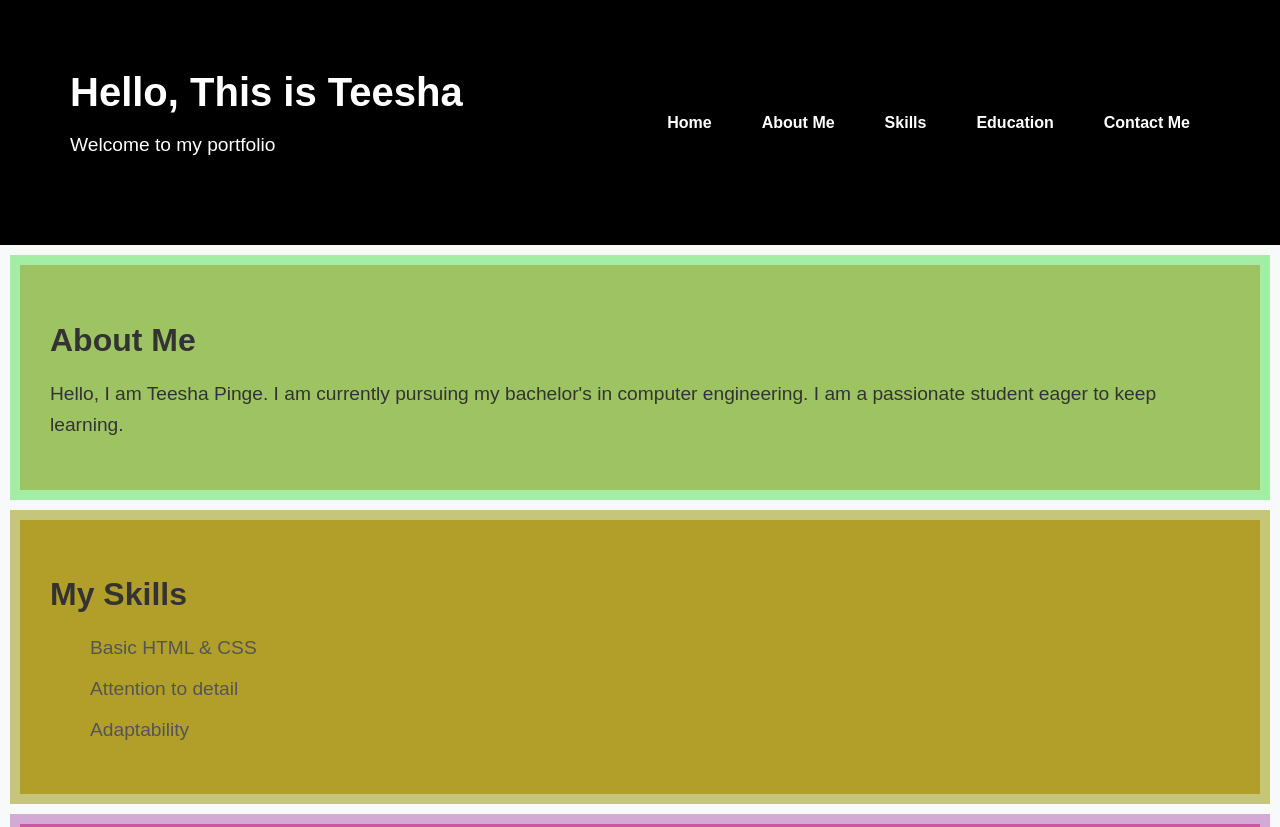
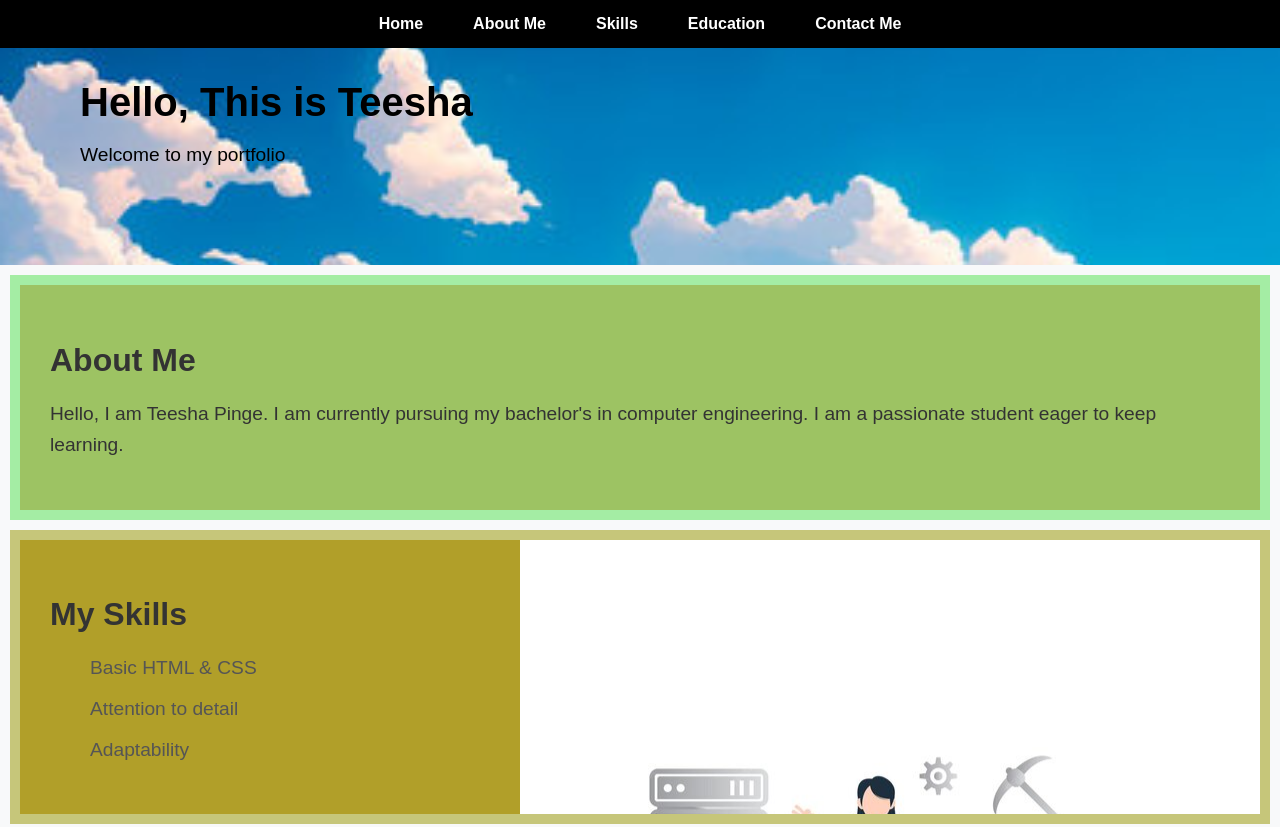
Before and after one commit to Teesha-hub/Portfolio, a plain HTML site: page index.html in a window 1280 px wide. Shown: the top 827 px of the page. Drawn offline with Linux system fonts and the light colour scheme; a script that the page names is missing.

Commit message:
add images

```diff
--- a/index.html
+++ b/index.html
@@ -8,12 +8,7 @@
 </head>
 <body>
 
-    <header id="home">
-        <div class="header-content">
-            <div class="intro">
-                <h1>Hello, This is Teesha</h1>
-                <p>Welcome to my portfolio</p>
-            </div>
+
             <nav id="navbar">
                 <a href="#home" class="nav-link" aria-label="Home">Home</a>
                 <a href="#about" class="nav-link" aria-label="About Me">About Me</a>
@@ -22,7 +17,13 @@
                 <a href="#contact" class="nav-link" aria-label="Contact Me">Contact Me</a>
             </nav>
         </div>
-    </header>
+        <header id="home">
+            <div class="header-content">
+                <div class="intro">
+                    <h1>Hello, This is Teesha</h1>
+                    <p>Welcome to my portfolio</p>
+                </div>
+            </header>
 
     <section id="about">
         <h2>About Me</h2>
--- a/style.css
+++ b/style.css
@@ -11,11 +11,17 @@ body {
 
 header {
     background-color: black;
-    padding: 70px;
-    color: #fff;
+    padding: 80px;
+    color: black;
     display: flex;
-    justify-content: space-between;
+
     align-items: center;
+    background-image: url(2.jpg);
+    background-repeat: no-repeat;
+    background-size: auto;
+    background-position-x: center;
+    background-attachment: fixed;
+    background-size: 2000px;
 
 }
 
@@ -47,7 +53,12 @@ header {
     display: flex;
     justify-content: center;
     gap: 10px;
+    position: fixed; /* Fixes the navbar to the viewport */
+    top: 0; /* Aligns the navbar to the top of the viewport */
+    width: 100%; /* Ensures the navbar spans the full width of the viewport */
+    z-index: 1000; /* Makes sure the navbar is on top of other content */
 }
+
 
 #navbar .nav-link {
     color: white;
@@ -83,6 +94,11 @@ section {
     margin:10px;
     padding:30px;
     border:10px solid rgb(198, 198, 122);
+    background-image: url(1.jpg);
+    background-repeat: no-repeat;
+    background-size: auto;
+    background-position-x: right;
+    background-attachment: fixed;
 }
 
 #education {
```
Also changed, not shown: 2.jpg (added).
